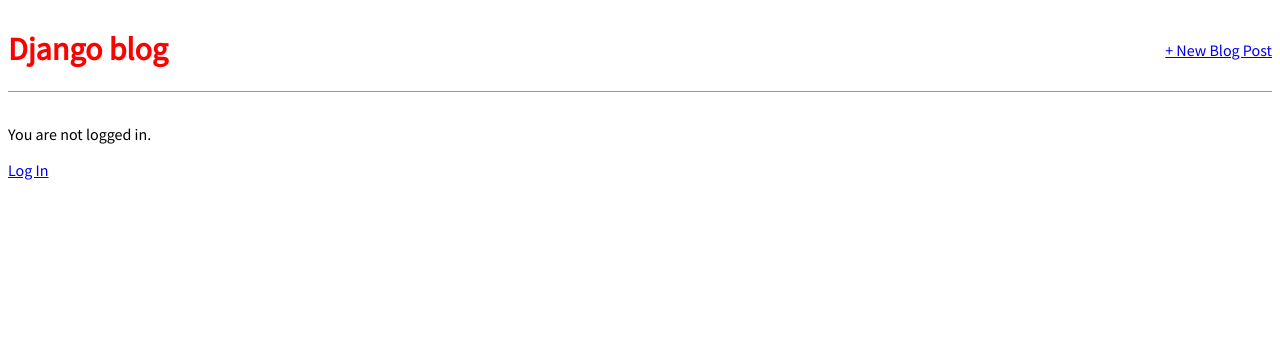
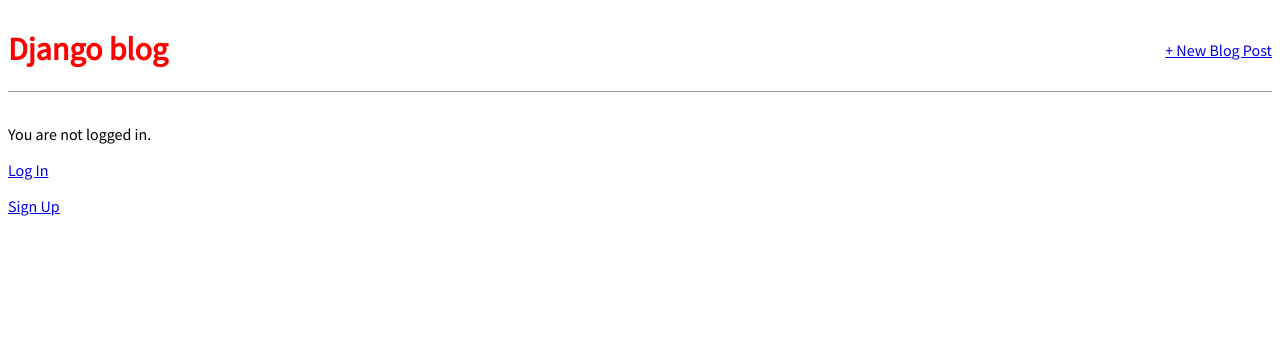
Before and after one commit to winnerabiodun1/first-blogg-app, a Django app: page / in a window 1280 px wide. Shown: the top 352 px of the page. Run offline with Django 3.2, Linux system fonts and the light colour scheme; data that the repository does not hold is empty.

Commit message:
organized the sign up icon

```diff
--- a/templates/base.html
+++ b/templates/base.html
@@ -18,9 +18,11 @@
 {% if user.is_authenticated %}
     <p>Hi {{ user.username }}!</p>
     <p><a href="{% url 'logout' %}">Log out</a></p>
+    <p><a href="{% url 'signup' %}">Sign Up</a></p>
 {% else %}
     <p>You are not logged in.</p>
     <a href="{% url 'login' %}">Log In</a>
+    <p><a href="{% url 'signup' %}">Sign Up</a></p>
 {% endif %}
 <div>
     {% block content %}
```
